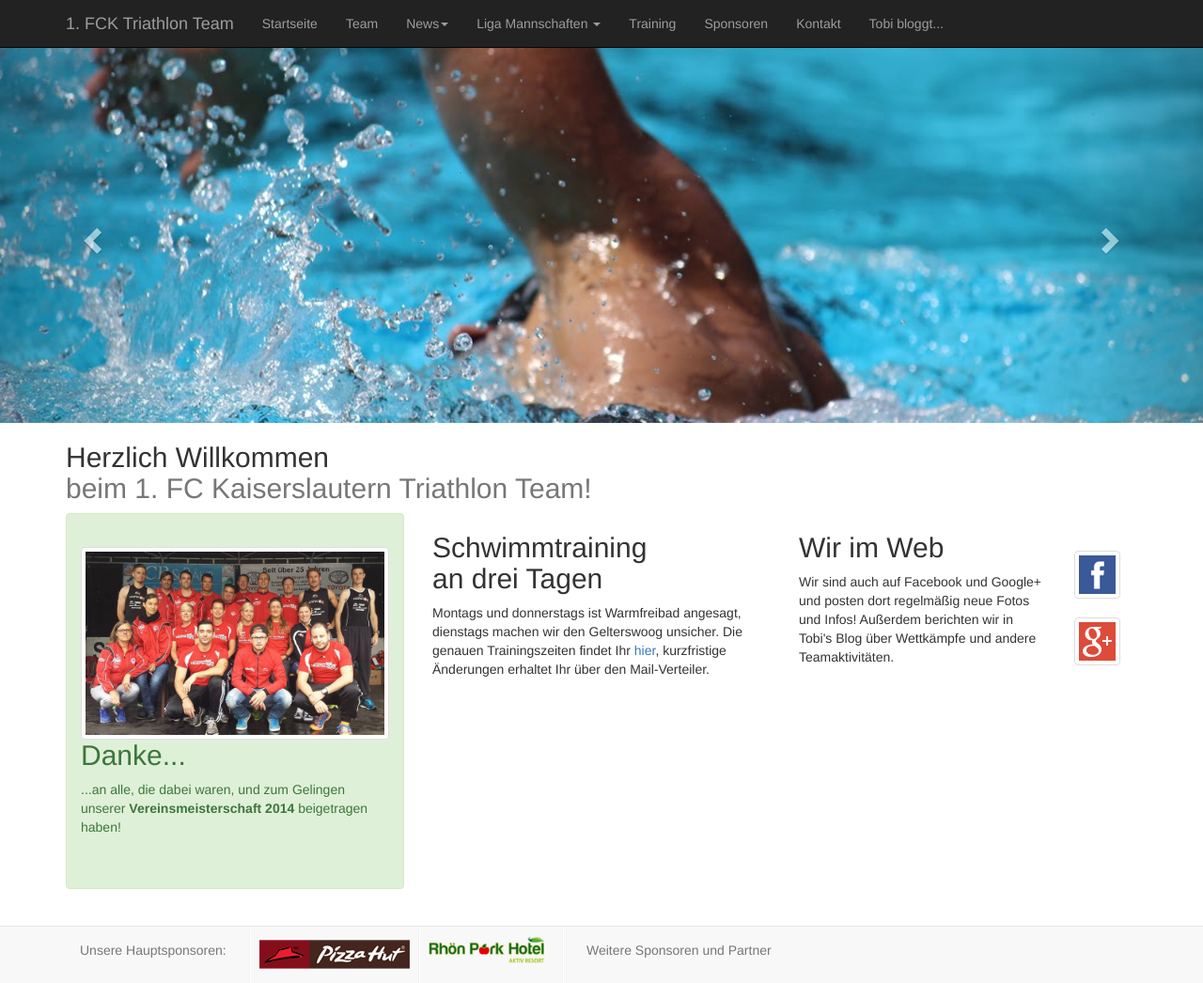
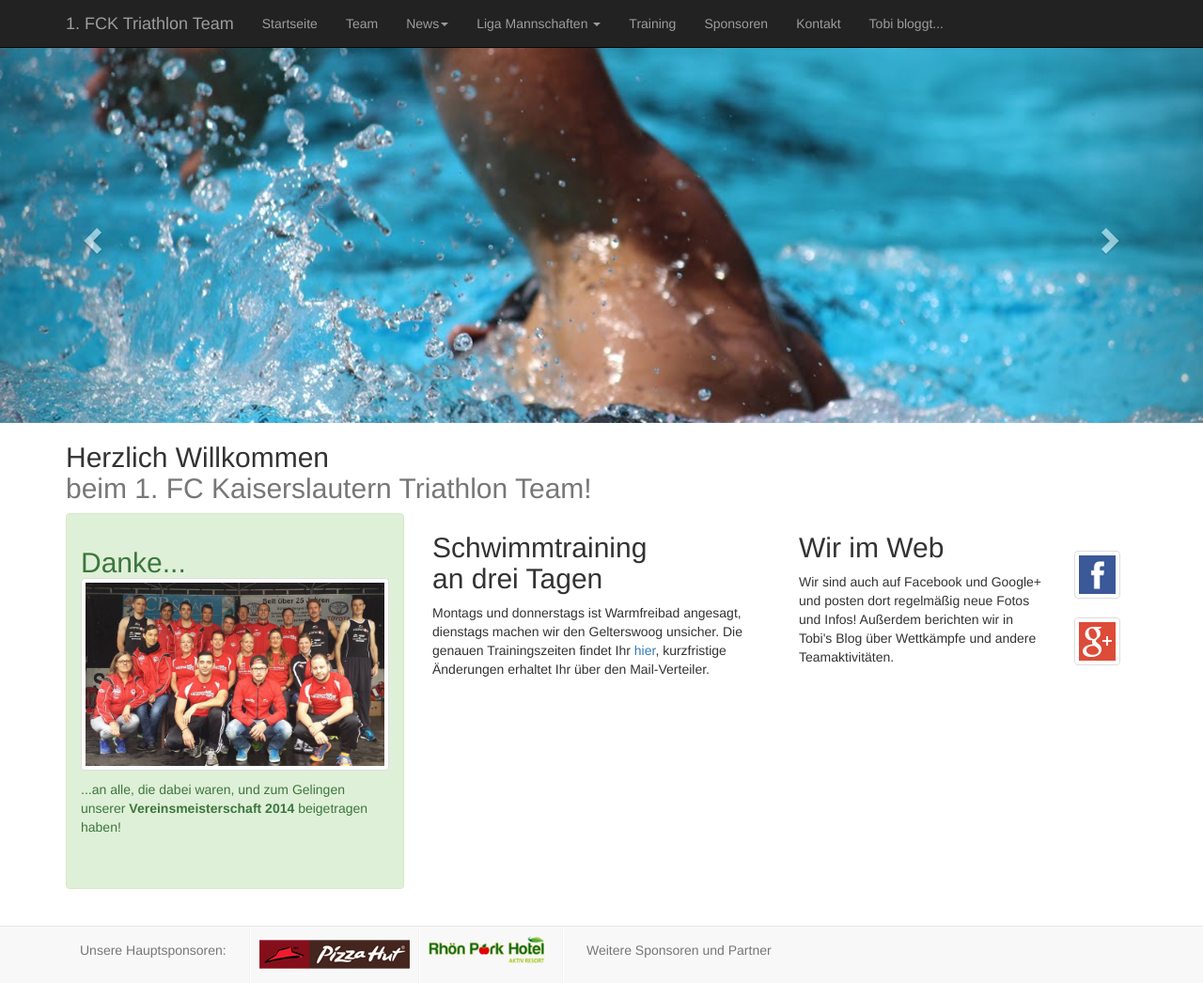
Before and after one commit to FCK-Triathlon-Team/fck-triathlon-team.github.io, a Jekyll site: the page built from index.html, in a window 1280 px wide and 1046 px high. Shown: the whole window at 94% size. Built offline with Jekyll 4.4.1, drawn with Linux system fonts in a browser that asks for light colours; nearby versions of some CDN libraries; Markdown is read by kramdown in place of the engine named in the settings.

Commit message:
Danke! nach oben

```diff
--- a/index.html
+++ b/index.html
@@ -41,7 +41,7 @@ title: 1.FC Kaiserslautern Triathlon Team
 
 <div class="col-lg-4">
 			<div class="alert alert-success">
-                                <h2><img class="img-thumbnail" src="images/vereinsmeisterschaft.jpg"> Danke...</h2>
+                                <h2>Danke...<img class="img-thumbnail" src="images/vereinsmeisterschaft.jpg"></h2>
 				...an alle, die dabei waren, und zum Gelingen unserer <b>Vereinsmeisterschaft 2014</b> beigetragen haben!<br><br>
 				<br>
 			</p>
```
